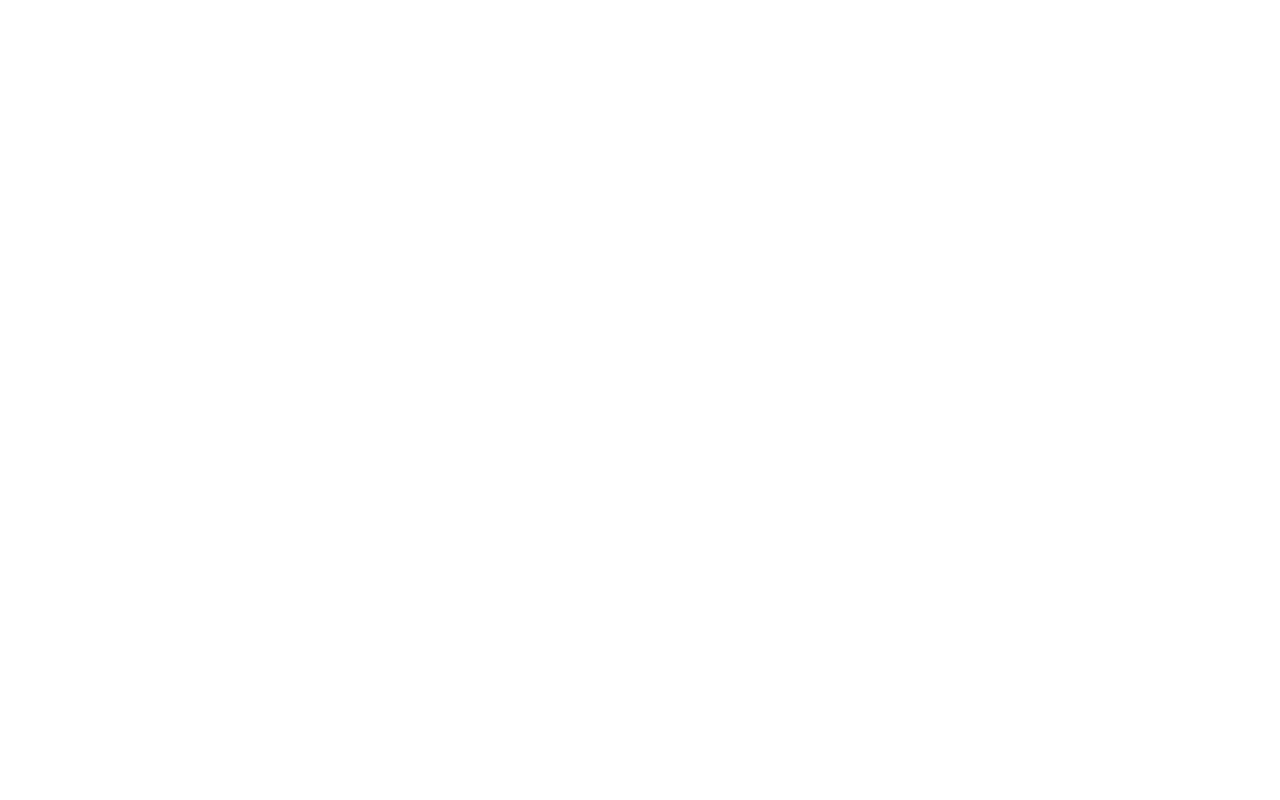
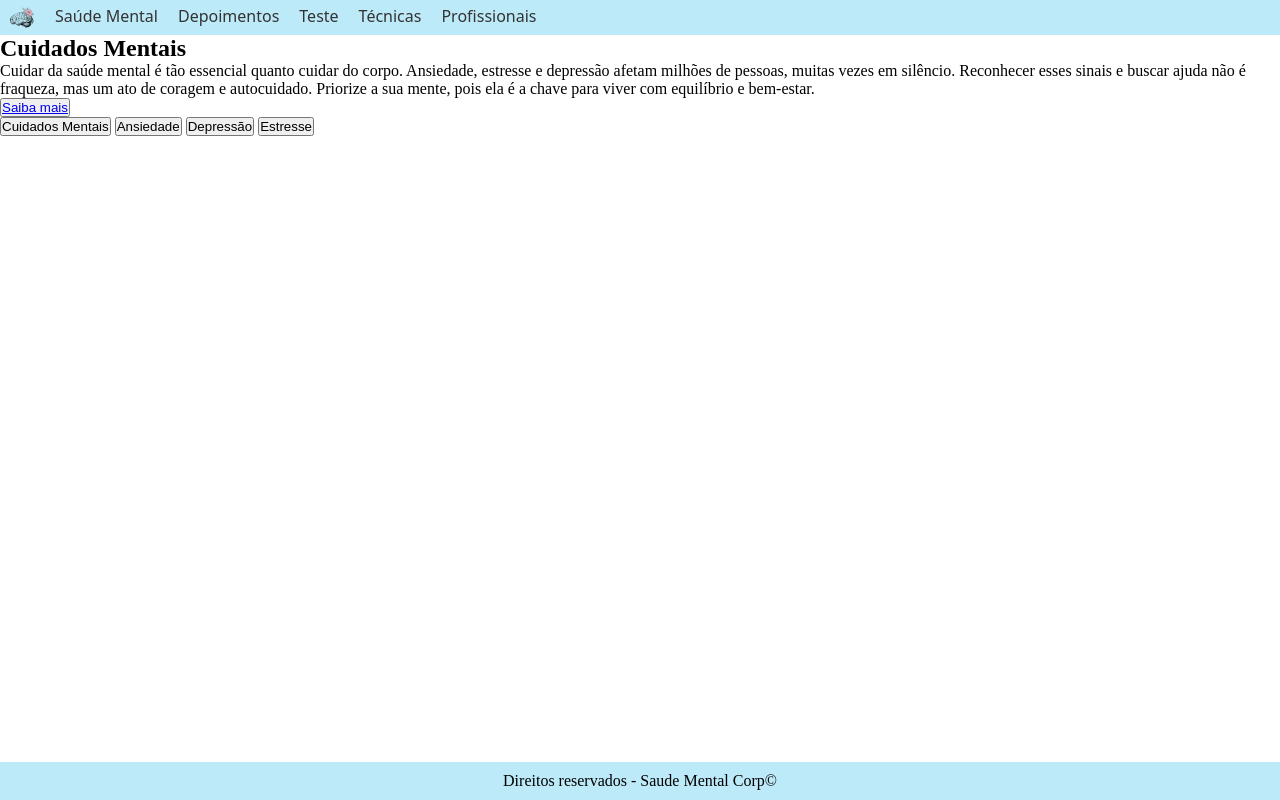
Before and after one commit to vinsBR/Projeto_Interdiss2024, a plain HTML site: page index.html in a window 1280 px wide. Drawn offline with Linux system fonts and the light colour scheme.

Commit message:
criação de mais paginas e layout base

```diff
--- a/index.html
+++ b/index.html
@@ -3,9 +3,43 @@
 <head>
     <meta charset="UTF-8">
     <meta name="viewport" content="width=device-width, initial-scale=1.0">
+    <link rel="stylesheet" href="style.css">
+    <script src="script.js"></script>
     <title>Home</title>
 </head>
 <body>
-
+    <nav>
+        <ul class="menu">
+            <li><a href="index.html"><img src="LOGO.png" width="25px" title="Home page" alt="Logo Saude Mental"></a></li>
+            <li><a href="saude.html">Saúde Mental</a></li>
+            <li><a href="depoimentos.html">Depoimentos</a></li>
+            <li><a href="teste.html">Teste</a></li>
+            <li><a href="tecnicas.html">Técnicas</a></li>
+            <li><a href="profissional.html">Profissionais</a></li>
+        </ul>
+    </nav>
+    <section>
+        <h2 id="tituloPrinc">Cuidados Mentais</h2>
+        <div id="texPincipal">
+            <a>
+                Cuidar da saúde mental é tão essencial quanto
+                cuidar do corpo. Ansiedade, estresse e depressão
+                afetam milhões de pessoas, muitas vezes em silêncio.
+                Reconhecer esses sinais e buscar ajuda não é fraqueza,
+                mas um ato de coragem e autocuidado. Priorize a sua mente,
+                pois ela é a chave para viver com equilíbrio e bem-estar.
+            </a>
+        </div>
+    </section>
+    <button id=""><a href="saude.html">Saiba mais</a></button>
+    <section>
+        <button id="" onclick="cuidados()"><a>Cuidados Mentais</a></button>
+        <button id="" onclick="ansiedade()"><a>Ansiedade</a></button>
+        <button id="" onclick="depressao()"><a>Depressão</a></button>
+        <button id="" onclick="estresse()"><a>Estresse</a></button>
+    </section>
+    <footer>
+        <a>Direitos reservados - Saude Mental Corp<span>&#169;</span></a>
+    </footer>
 </body>
 </html>
--- /dev/null
+++ b/script.js
@@ -0,0 +1,24 @@
+function cuidados() {
+    document.getElementById("tituloPrinc").innerHTML =
+    "Cuidados Mentais";
+    document.getElementById("texPincipal").innerHTML =
+    "Cuidar da saúde mental é tão essencial quanto cuidar do corpo. Ansiedade, estresse e depressão afetam milhões de pessoas, muitas vezes em silêncio. Reconhecer esses sinais e buscar ajuda não é fraqueza, mas um ato de coragem e autocuidado. Priorize a sua mente, pois ela é a chave para viver com equilíbrio e bem-estar.";
+}
+function ansiedade() {
+     document.getElementById("tituloPrinc").innerHTML =
+    "Ansiedade";
+    document.getElementById("texPincipal").innerHTML =
+    "A ansiedade é uma sensação persistente de medo e preocupação, que muitas vezes surge sem motivo aparente. Ela pode causar sintomas como palpitações, falta de ar e pensamentos negativos, dificultando atividades do dia a dia. Não se trata apenas de 'nervosismo'; é uma condição séria que merece atenção. Reconhecer os sinais e buscar apoio psicológico é fundamental para entender suas causas e aprender estratégias de controle. Você não precisa enfrentar isso sozinho — pedir ajuda é um passo importante para uma vida mais tranquila e equilibrada.";
+}
+function depressao() {
+    document.getElementById("tituloPrinc").innerHTML =
+    "Depressão";
+    document.getElementById("texPincipal").innerHTML =
+    "A depressão é mais do que tristeza; é uma condição profunda que pode causar desânimo, falta de energia e perda de interesse pela vida. Afeta o corpo e a mente, tornando tarefas simples difíceis. Buscar ajuda é essencial, pois a depressão tem tratamento e não precisa ser enfrentada sozinha.";
+}
+function estresse() {
+    document.getElementById("tituloPrinc").innerHTML =
+    "Estresse";
+    document.getElementById("texPincipal").innerHTML =
+    "O estresse é a resposta do corpo a pressões diárias, seja no trabalho, estudos ou relações pessoais. Em excesso, ele pode causar sintomas como dores de cabeça, cansaço e irritabilidade, afetando tanto a saúde física quanto mental. Aprender a reconhecer os sinais e encontrar maneiras de relaxar é essencial para evitar o desgaste e manter o equilíbrio. Cuidar do estresse é cuidar de si mesmo.";
+}
--- a/style.css
+++ b/style.css
@@ -1,3 +1,55 @@
+html {
+    position: relative;
+    min-height: 100%;
+ }
+*{
+    margin: 0;
+    padding: 0;
+}
 .menu{
-    background-color: yellow;
+    font-size: 16px;
+    font-family: system-ui, -apple-system, BlinkMacSystemFont, 'Segoe UI', Roboto, Oxygen, Ubuntu, Cantarell, 'Open Sans', 'Helvetica Neue', sans-serif;
+    background-color: rgb(189, 234, 248);
+    list-style: none;
+    float: left;
+    height: 35px;
+    width: 100%;
 }
+.menu li{
+    position: relative;
+    float:left;
+}
+.menu li a{
+    color:#333;
+    text-decoration:none;
+    padding:5px 10px;
+    display:block;
+}
+
+.menu li a:hover{
+    border-radius: 10px;
+    background:#c7e8fc;
+    color:#000000;
+    -moz-box-shadow:0 3px 10px 0 #CCC;
+    -webkit-box-shadow:0 3px 10px 0 #ccc;
+    text-shadow:0px 0px 5px #ffffff;
+    }
+.menu li  ul{
+    position:absolute;
+    top:25px;
+    left:0;
+    background-color:#fff;
+    display:none;
+}
+header,footer {
+    width: 100%;
+    padding: 10px;
+    position: absolute;
+    bottom: 0;
+    display: flex;
+    justify-content: center;
+    align-items: center;
+    background: rgb(189, 234, 248);
+    color: #000000;
+    box-sizing: border-box;
+}
```
Also changed, not shown: depoimentos.html (added, +26 -0 lines), profissional.html (added, +26 -0 lines), saude.html (added, +104 -0 lines), tecnicas.html (added, +26 -0 lines), teste.html (added, +26 -0 lines), LOGO.png (added).
